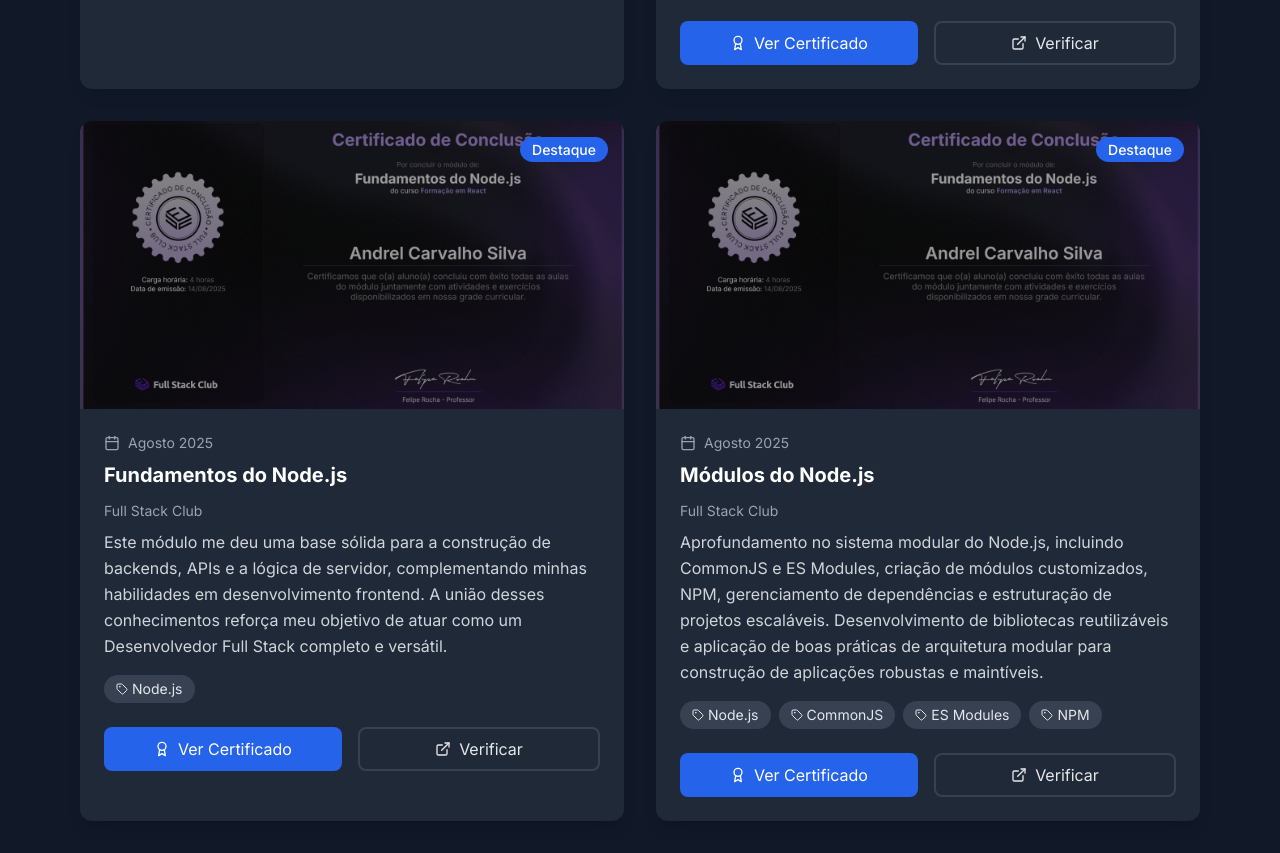
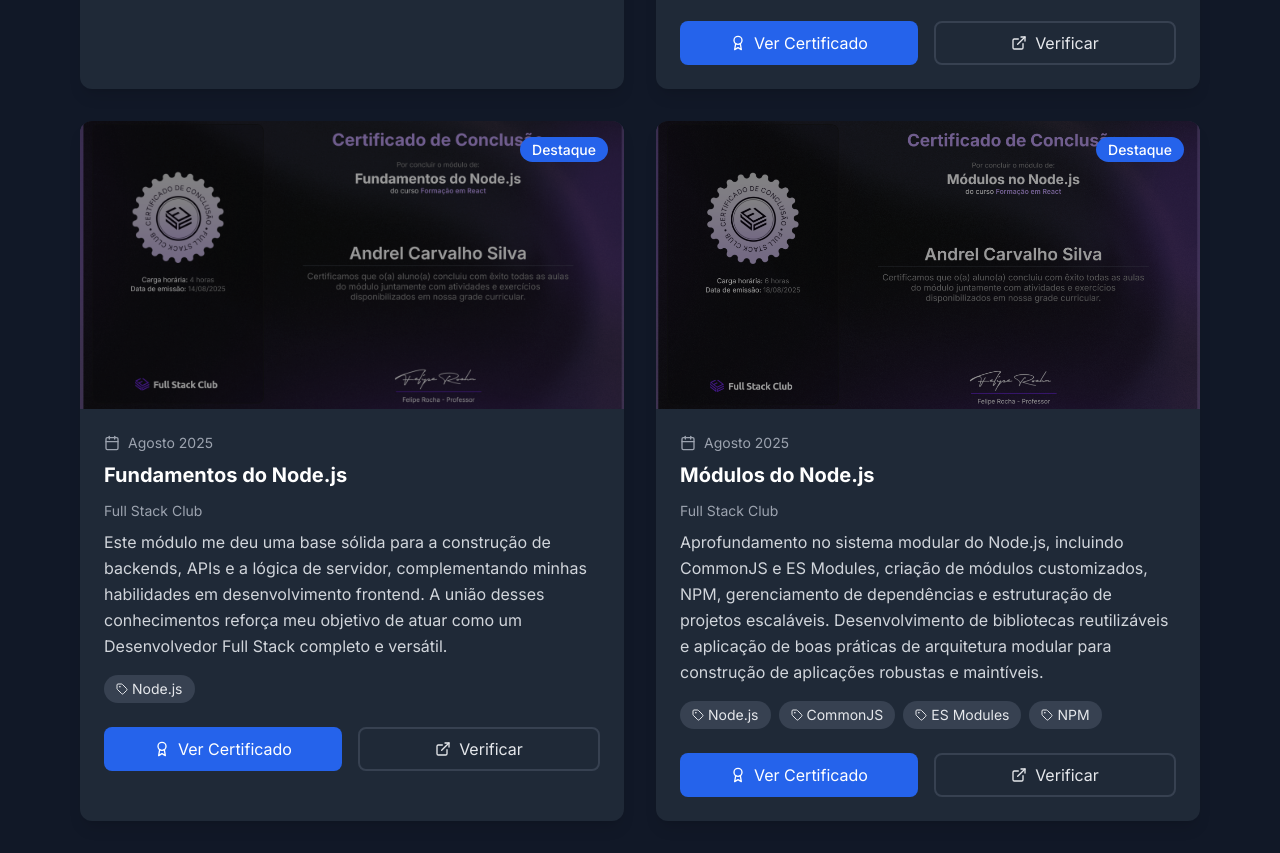
Before and after one commit to SpeedyxBR/andrel.dev, a React (Vite) app: page / in a window 1280 px wide. Shown: the part 8000-8853 px from the top of the page. Built offline with nearby package versions, Linux system fonts and the light colour scheme.

Commit message:
feat(certifications): update Node.js certification image for better representation

```diff
--- a/src/components/pages/Certifications.tsx
+++ b/src/components/pages/Certifications.tsx
@@ -58,7 +58,7 @@
       link: "https://drive.google.com/file/d/1yh1tIaNRKX6xFNDDMd1HiOIaDD6VgILL/view?usp=drive_link",
       description:
         "Aprofundamento no sistema modular do Node.js, incluindo CommonJS e ES Modules, criação de módulos customizados, NPM, gerenciamento de dependências e estruturação de projetos escaláveis. Desenvolvimento de bibliotecas reutilizáveis e aplicação de boas práticas de arquitetura modular para construção de aplicações robustas e maintíveis.",
-      image: "/fundamentosnodejs.png",
+      image: "/nodemodulos.png",
       technologies: ["Node.js", "CommonJS", "ES Modules", "NPM"],
       featured: true,
     },
```
